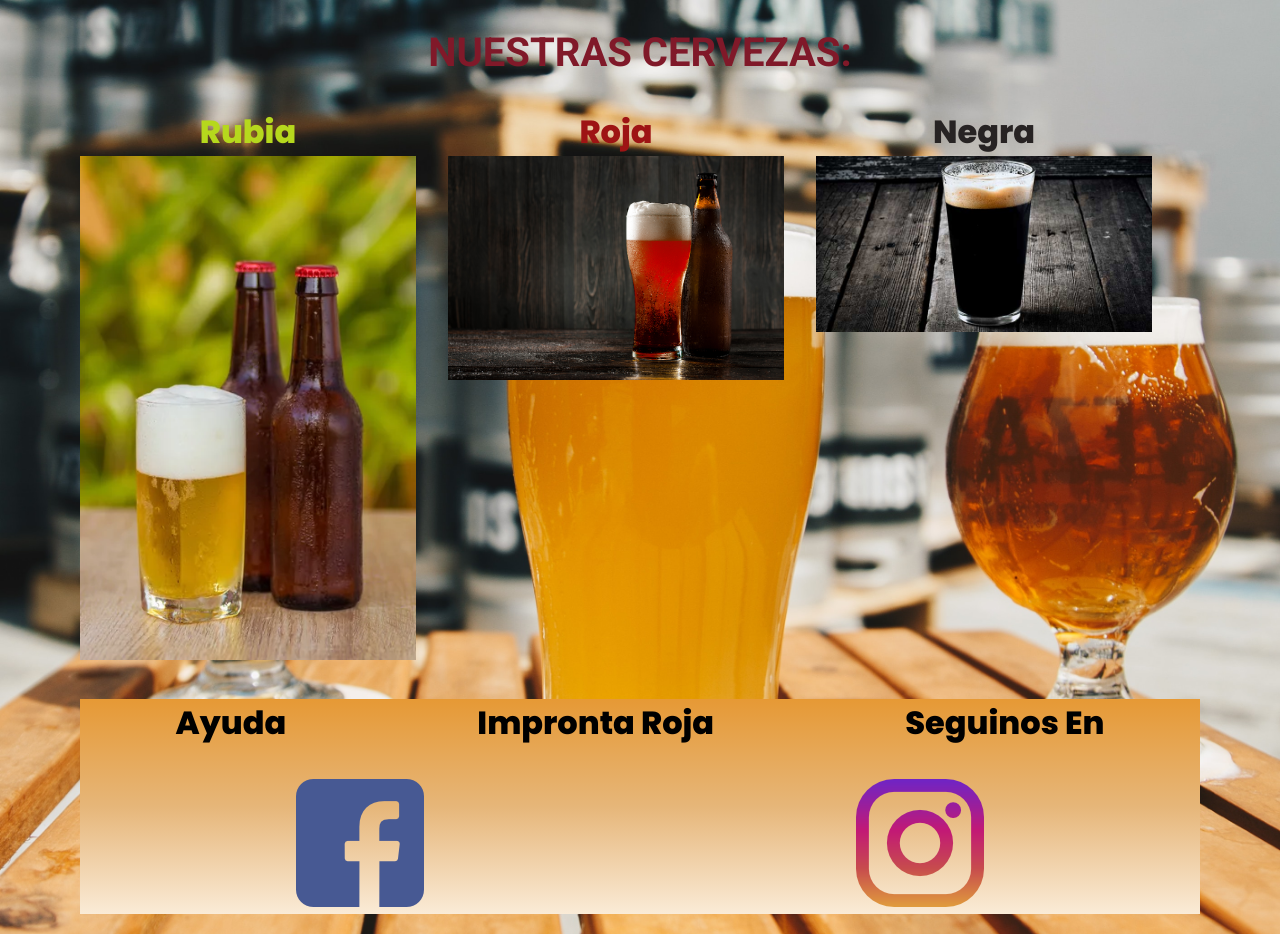
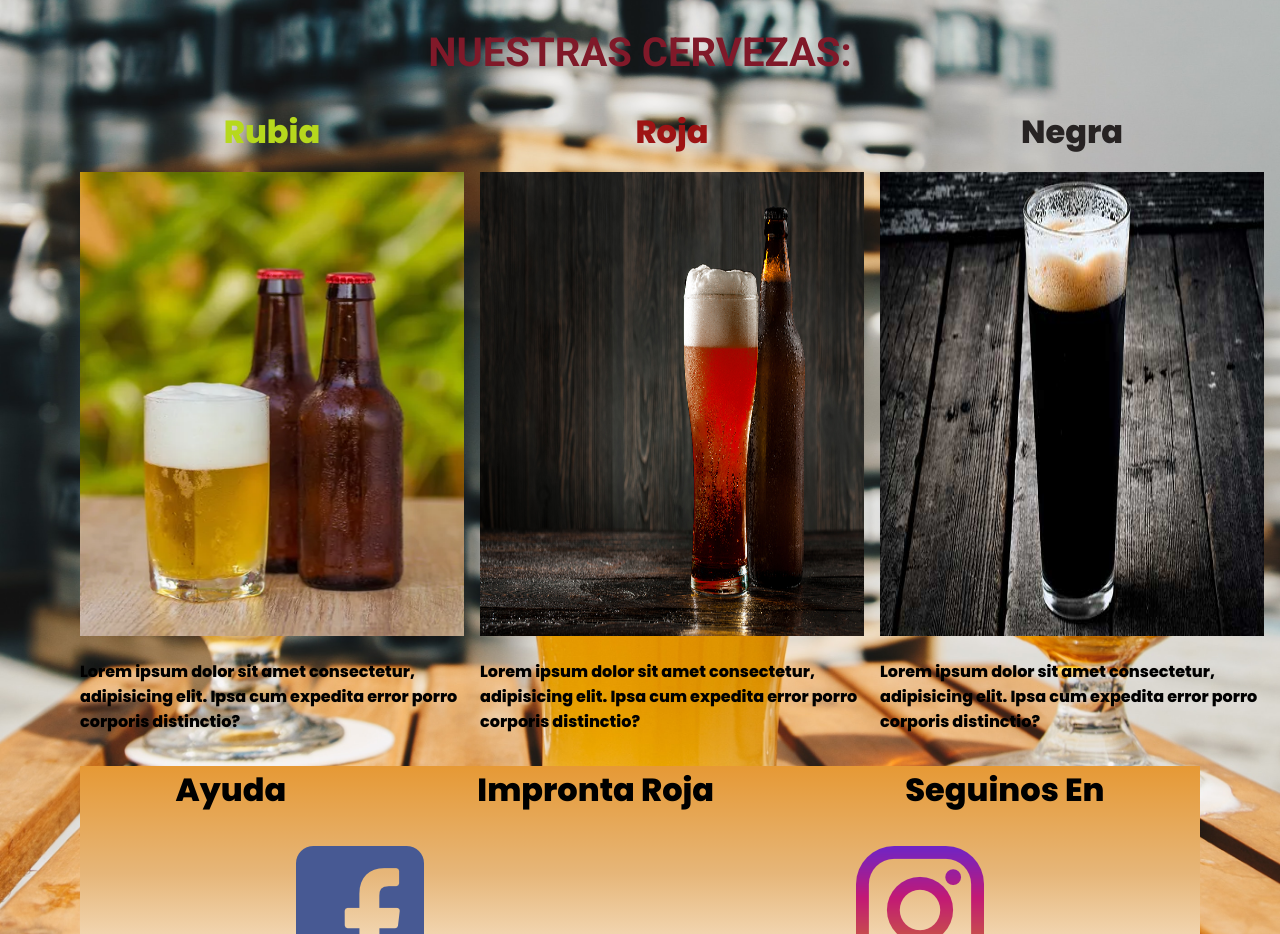
Before and after one commit to MartinRoa/impronta_roja, a plain HTML site: page index.html in a window 1280 px wide. Shown: the part 800-1734 px from the top of the page. Drawn offline with Linux system fonts and the light colour scheme.

Commit message:
se arreglo la seccion cervezas del index

```diff
--- a/index.html
+++ b/index.html
@@ -53,42 +53,29 @@
             <img class="img__app" src="img/cervezas.jpg" alt="3 cervezas">
         </picture>
     </section>
-            <article>
-                <div>
-                    <h3 class="subtitleFormat">
-                        Nuestras cervezas:
-                    </h3>
-                </div>
-            </article>
-    <section id="cerverzas" class="cervezas">
-        <article class="boxRubia">
-            <div>
+    <section id="cervezas">
+        <h3 class="subtitleFormat">Nuestras cervezas:</h3>
+        <article class="cervezas__container">
+            <div class="container__rubia">
                 <h4 class="cervezaRubia subsubtitleFormat">Rubia</h4>
+                <picture>
+                    <img class="image__rubia" src="img/rubia.jpg" alt="">
+                </picture>
+                <span>Lorem ipsum dolor sit amet consectetur, adipisicing elit. Ipsa cum expedita error porro corporis distinctio?</span>
             </div>
-            <div>
-                <picture class="boxRubia__image">
-                    <img class="imageRubia" src="img/rubia.jpg" alt="una cerveza rubia">
+            <div class="container__roja">
+                <h5 class="cervezaRoja subsubtitleFormat">Roja</h5>
+                <picture>
+                    <img class="image__roja" src="img/roja.png" alt="">
                 </picture>
+                <span>Lorem ipsum dolor sit amet consectetur, adipisicing elit. Ipsa cum expedita error porro corporis distinctio?</span>
             </div>
-        </article>
-        <article class="boxRoja">
-            <div>
-                <h5 class="cervezaRoja subsubtitleFormat">Roja</h5>
-            </div>
-            <div>
-                <picture class="boxRoja__image">
-                    <img class="imageRoja" src="img/roja.png" alt="una cerveza roja">
+            <div class="container__negra">
+                <h6 class="cervezaNegra subsubtitleFormat">Negra</h6>
+                <picture>
+                    <img class="image__negra" src="img/negra.jpg" alt="">
                 </picture>
-            </div>
-        </article>
-        <article class="boxNegra">
-            <div>
-                <h6 class="cervezaNegra subsubtitleFormat">Negra</h6>
-            </div>
-            <div>
-                <picture class="boxNegra__image">
-                    <img class="imageNegra" src="img/negra.jpg" alt="una cerveza negra">
-                </picture>
+                <span>Lorem ipsum dolor sit amet consectetur, adipisicing elit. Ipsa cum expedita error porro corporis distinctio?</span>
             </div>
         </article>
     </section>
--- a/style.css
+++ b/style.css
@@ -112,10 +112,28 @@ body{
 /* Cervezas*/
 
 .cervezas{
-    display: grid;
-    grid-template-columns: repeat(3, 30%);
-    grid-template-rows: 1fr;
-    grid-gap: 2rem;
+
+}
+
+.infoCard{
+    display: flex;
+    align-items: center;
+    width: 100%;
+}
+
+.infoCard-card1{
+    width: 50%;
+    text-align: center;
+}
+
+.cover__img{
+    width: 50%;
+    display: flex;
+    justify-content: center;
+}
+
+.textDecoration__info{
+    font-size: 1.2rem;
 }
 
 .cervezaRubia{
@@ -134,42 +152,48 @@ body{
     text-align: center;
 }
 
-.imageRubia{
-    width: 100%;
-    height: 100%;
+.cervezas__container{
+    display: flex;
+    justify-content: center;
+    justify-content: space-between;
+    max-width: content;
+    grid-column-gap: 1rem;
 }
 
-.imageRoja{
-    width: 100%;
-    height: 100%;
+.image__rubia{
+    width: 24rem;
+    height: 29rem;
 }
 
-.imageNegra{
-    max-width: 100%;
+.image__roja{
+    width: 24rem;
+    height: 29rem;
 }
 
-.boxRubia{
-    justify-content: stretch;
+.image__negra{
+    width: 24rem;
+    height: 29rem;
 }
 
-.boxRoja{
-    justify-content: stretch;
+.container__rubia{
+    display: grid;
+    grid-template-columns: repeat(1, 1fr);
+    grid-template-rows: repeat(3, minmax(min-content, max-content));
+    grid-row-gap: 1rem
 }
 
-.boxNegra{
-    justify-content: stretch;
+.container__roja{
+    display: grid;
+    grid-template-columns: repeat(1, 1fr);
+    grid-template-rows: repeat(3, minmax(min-content, max-content));
+    grid-row-gap: 1rem
 }
 
-.boxRubia__image{
-    justify-content: stretch;
-}
-
-.boxRoja__image{
-    justify-content: stretch;
-}
-
-.boxNegra__image{
-    justify-content: stretch;
+.container__negra{
+    display: grid;
+    grid-template-columns: repeat(1, 1fr);
+    grid-template-rows: repeat(3, minmax(min-content, max-content));
+    grid-row-gap: 1rem
 }
 
 /* Footer */
@@ -217,26 +241,3 @@ body{
     background-color: rgba(0, 0, 0, 0.473);
     text-align: center;
 }
-
-/* nuevos */
-
-.infoCard{
-    display: flex;
-    align-items: center;
-    width: 100%;
-}
-
-.infoCard-card1{
-    width: 50%;
-    text-align: center;
-}
-
-.cover__img{
-    width: 50%;
-    display: flex;
-    justify-content: center;
-}
-
-.textDecoration__info{
-    font-size: 1.2rem;
-}
```
